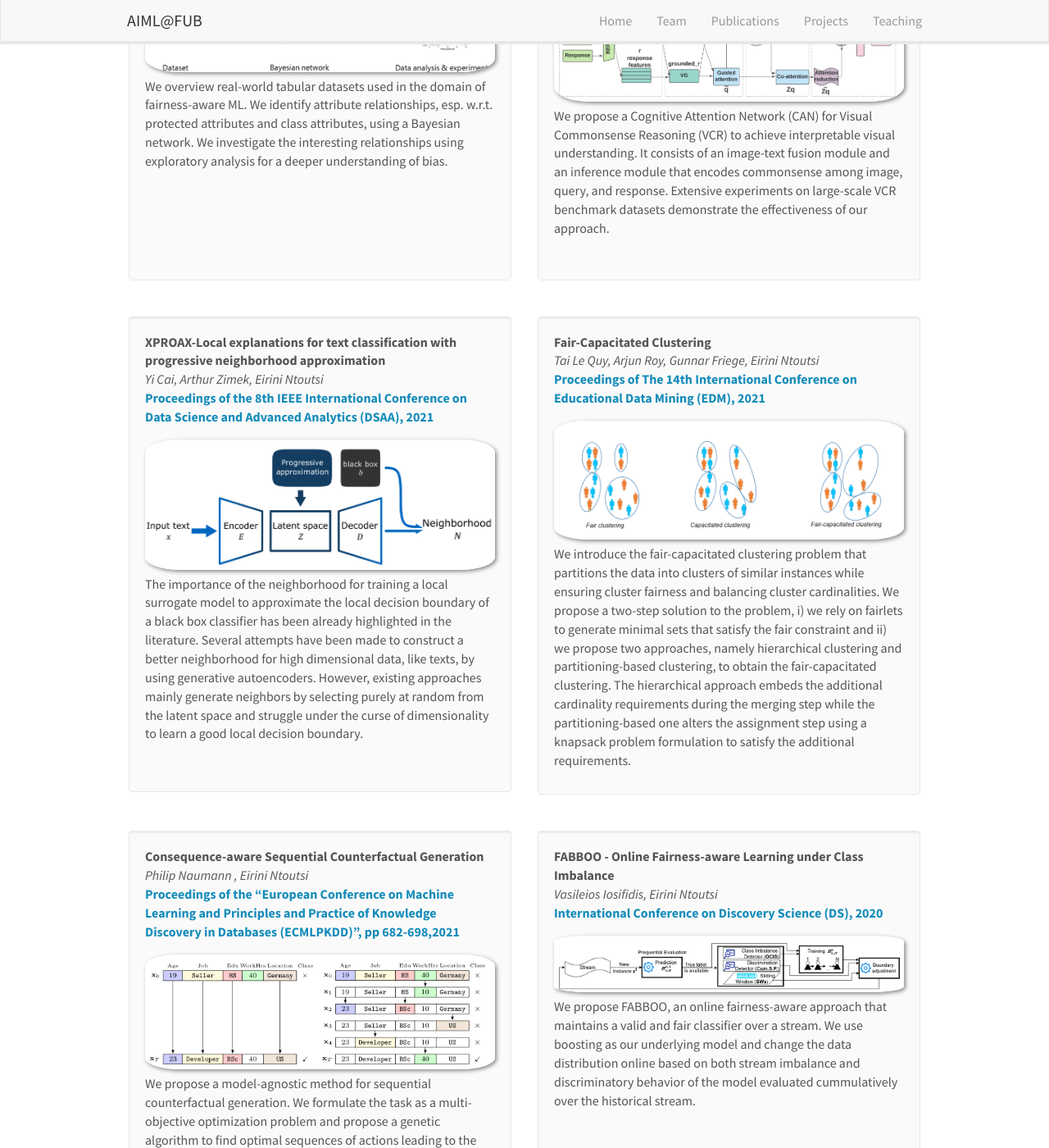
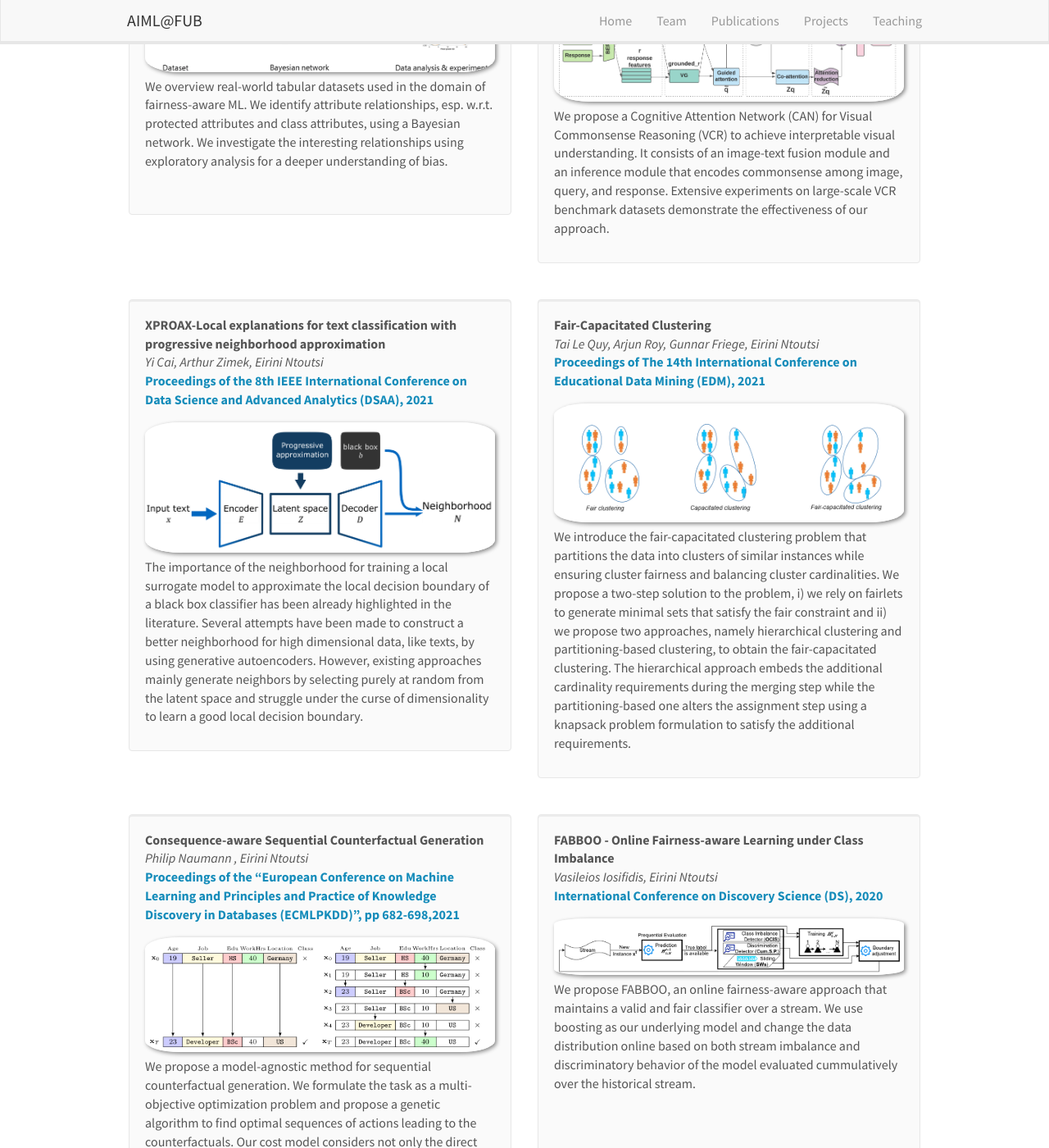
Before and after one commit to AIML-research/AIML-research.github.io, a Jekyll site: the page built from _pages/publications.md, in a window 1280 px wide and 1400 px high, scrolled down 439 px. Shown: the whole window at 82% size. Built offline with Jekyll 4.4.1, drawn with Linux system fonts in a browser that asks for light colours; nearby versions of some CDN libraries.

Commit message:
Update _wells.scss

```diff
--- a/_sass/bootstrap/_wells.scss
+++ b/_sass/bootstrap/_wells.scss
@@ -5,7 +5,7 @@
 
 // Base class
 .well {
-  min-height: 580px;
+  min-height: 500px;
   padding: 19px;
   margin-bottom: 20px;
   background-color: $well-bg;
```
